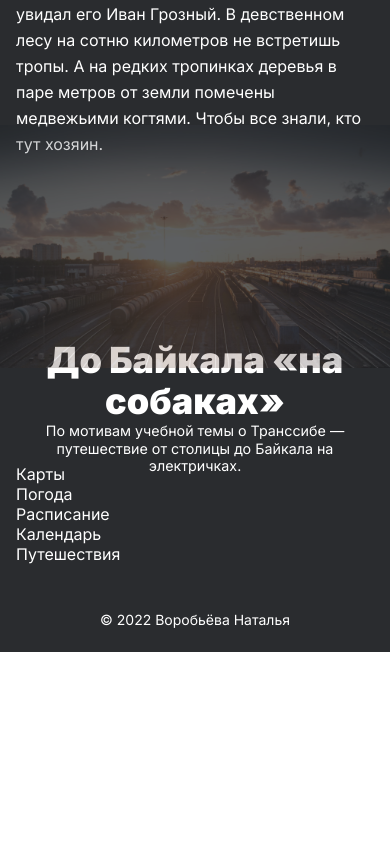
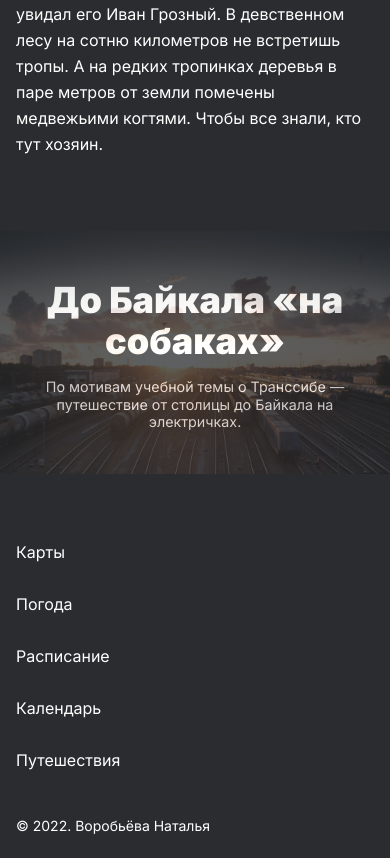
Before and after one commit to Natali-Vorobeva/russian-travel, a plain HTML site: page index.html in a window 390 px wide. Shown: the part 9820-10678 px from the top of the page. Before the commit the page ends 10472 px from the top, so only its background shows below. Drawn offline with Linux system fonts and the light colour scheme.

Commit message:
Доработка адаптива

```diff
--- a/index.html
+++ b/index.html
@@ -82,7 +82,7 @@
 
           </div>
           <div class="places__card">
-            <img class="places__image" src="./image/place-kosa.jpg" alt="Кукуршская коса">
+            <img class="places__image" src="./image/place-kosa.jpg" alt="Куршская коса">
             <p class="places__paragraph">
               Здесь, посреди лесов и песчаных дюн, вы сможете увидеть два водных горизонта — спокойного Куршского
               залива
@@ -182,7 +182,7 @@
         </div>
       </section>
       <section class="cover container-big">
-        <h2 class="cover__title section-title">До Байкала «на собаках»</h2>
+        <a href="https://stampsy.com/na-elektrichkakh-do-baikala" class="cover__title section-title link">До Байкала «на собаках»</a>
         <p class="cover__subtitle">По мотивам учебной темы о Транссибе — путешествие от столицы до Байкала на
           электричках.</p>
           <div class="cover__image">
@@ -200,7 +200,7 @@
         <li class="footer__link"><a href="https://calendar.yandex.ru" target="_blank" class="link">Календарь</a></li>
         <li class="footer__link"><a href="https://travel.yandex.ru" target="_blank" class="link">Путешествия</a></li>
       </ul>
-      <p class="footer__copyright">&copy; 2022 Воробьёва Наталья</p>
+      <p class="footer__copyright">&copy; 2022. Воробьёва Наталья</p>
     </footer>
   </div>
 
--- a/styles/style.css
+++ b/styles/style.css
@@ -432,12 +432,29 @@
 }
 }
 
+@media (max-width:768px) {
+  .cover__image {
+  margin-top: -280px;
+}
+}
+
+@media (max-width:570px) {
+  .cover__image {
+  margin-top: -230px;
+}
+}
+
+@media (max-width:420px) {
+  .cover__image {
+  margin-top: -200px;
+}
+}
+
 
 
 .cover__wrapper-opacity {
   width: 100%;
   opacity: 0.8;
-  /* background: url("../image/cover-trains.jpg"); */
   background-size: cover;
     -webkit-transition: all 0.8s ease 0s;
   transition: all 0.8s ease 0s;
@@ -451,6 +468,7 @@
 
 .cover__title {
   max-width: 560px;
+  display: block;
   text-align: center;
   margin: 0 auto;
   padding: 215px 0px 0px 0px;
@@ -458,13 +476,20 @@
 
 @media (max-width:1024px) {
   .cover__title {
-    padding: 90px 0px 0px 0px;
+    padding: 70px 0px 0px 0px;
   }
 }
 
 @media (max-width: 768px) {
   .cover__title {
     font-size: calc(32px + (72 - 32) * ((100vw - 320px) / (1024 - 320)));
+    padding: 30px 0px 0px 0px;
+  }
+}
+
+@media (max-width:420px) {
+  .cover__title {
+    padding: 30px 0px 0px 0px;
   }
 }
 
@@ -474,11 +499,13 @@
   line-height: 1.22;
   max-width: 360px;
   margin: 0 auto;
+  padding: 32px 0px 0px 0px;
 }
 
 @media (max-width: 768px) {
   .cover__subtitle {
     font-size: calc(14px + (16 - 14) * ((100vw - 320px) / (768 - 320)));
+    padding: 16px 0px 0px 0px;
   }
 }
 
@@ -489,7 +516,6 @@
   -webkit-box-pack: justify;
       -ms-flex-pack: justify;
           justify-content: space-between;
-  padding: 68px 0px 0px 0px;
 }
 
 @media (max-width: 768px) {
@@ -498,6 +524,7 @@
     -webkit-box-direction: normal;
         -ms-flex-direction: column;
             flex-direction: column;
+
   }
 }
 
@@ -506,9 +533,9 @@
   display: -ms-flexbox;
   display: flex;
   list-style-type: none;
-  padding: 24px 0px;
   margin: 0;
   min-height: 18px;
+  padding: 88px 0px 24px 0px;
 }
 
 @media (max-width: 768px) {
@@ -517,24 +544,27 @@
     -webkit-box-direction: normal;
         -ms-flex-direction: column;
             flex-direction: column;
+            padding: 64px 0px 0px 0px;
   }
 }
 
 .footer__link {
-  -webkit-box-sizing: border-box;
-          box-sizing: border-box;
-}
-
-.footer__link {
-  padding: 0px 18px 0px 0px;
+  padding: 0;
   font-weight: 400;
   font-size: 16px;
   line-height: 1.25;
+  -webkit-box-sizing: border-box;
+          box-sizing: border-box;
+
+}
+
+.footer__link:not(:last-child) {
+  margin: 0px 18px 0px 0px;
 }
 
 @media (max-width: 768px) {
   .footer__link:not(:last-child) {
-    /* margin: 0px 0px 32px 0px; */
+    margin: 0px 0px 32px 0px;
   }
 }
 
@@ -543,17 +573,13 @@
   font-size: 14px;
   line-height: 1.14;
   margin: 0;
-  align-self: center;
+  align-self: end;
+  padding: 0px 0px 24px 0px;
 }
 
 @media (max-width: 768px) {
   .footer__copyright {
-    text-align: center;
+    padding: 48px 0px 24px 0px;
+    align-self: flex-start;
   }
 }
-
-@media (max-width: 768px) {
-  .footer__copyright {
-    padding: 24px 0px 24px 0px;
-  }
-}
```
